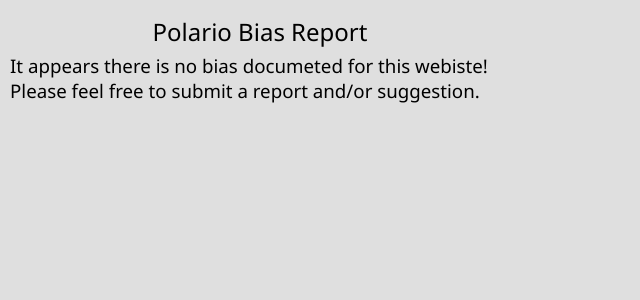
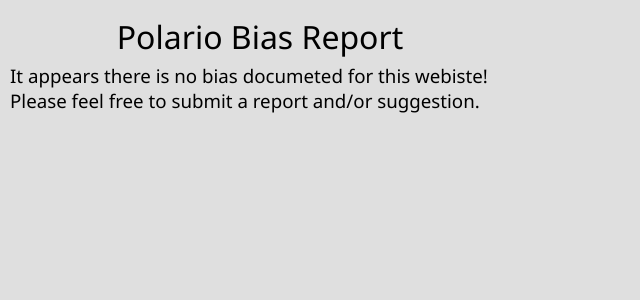
Before and after one commit to nrking0/polario, a React (Create React App) app: page / in a window 1280 px wide. Shown: the top 300 px of the page, without its empty margins (0-640 px from the left). Built offline with nearby package versions, Linux system fonts and the light colour scheme; no server answers.

Commit message:
increased report title size

```diff
--- a/src/App.js
+++ b/src/App.js
@@ -47,7 +47,7 @@
 
   return (
     <div className="app-content">
-      <h2 className="app-title">Polario Bias Report</h2>
+      <h1 className="app-title">Polario Bias Report</h1>
       <div className="report-content">
         {rating !== undefined && rating !== null ? (
           <div>
```
